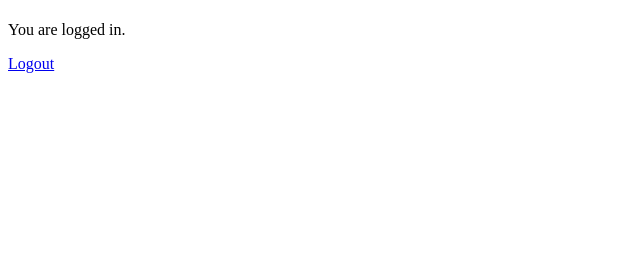
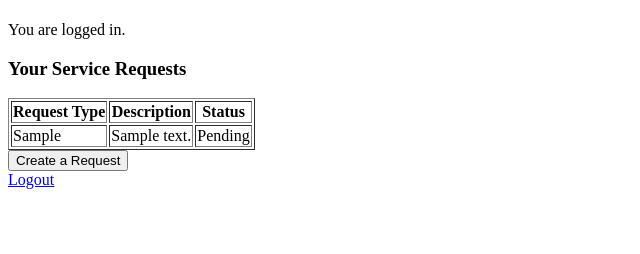
Before and after one commit to HunterKs/gas-utility-backend, a Django app: template gas_utility/service_requests/templates/home.html in a window 1280 px wide. Shown: the part 46-300 px from the top of the page, without its empty margins (0-640 px from the left). Run offline with Django 5.2, Linux system fonts and the light colour scheme; the template is opened without the code that fills it: values that come from a table or form of the project are taken from there, others are empty; tables that the repository leaves empty hold one stand-in row (values such as "Sample post").

Commit message:
requests

```diff
--- /dev/null
+++ b/gas_utility/service_requests/forms.py
@@ -0,0 +1,12 @@
+from django import forms
+from .models import ServiceRequest
+
+class ServiceRequestForm(forms.ModelForm):
+    class Meta:
+        model = ServiceRequest
+        fields = ["request_type", "description", "attachment"]  # Status is NOT editable
+
+    def __init__(self, *args, **kwargs):
+        super(ServiceRequestForm, self).__init__(*args, **kwargs)
+        self.fields["request_type"].widget.attrs.update({"placeholder": "Enter request type"})
+        self.fields["description"].widget.attrs.update({"placeholder": "Describe the issue"})
--- a/gas_utility/service_requests/templates/home.html
+++ b/gas_utility/service_requests/templates/home.html
@@ -4,10 +4,73 @@
     <meta charset="UTF-8">
     <meta name="viewport" content="width=device-width, initial-scale=1.0">
     <title>Home</title>
+    <script>
+        function toggleForm() {
+            var formDiv = document.getElementById("requestForm");
+            if (formDiv.style.display === "none") {
+                formDiv.style.display = "block";
+            } else {
+                formDiv.style.display = "none";
+            }
+        }
+    </script>
 </head>
 <body>
     <h2>Welcome, {{ user.username }}!</h2>
     <p>You are logged in.</p>
+
+    <h3>Your Service Requests</h3>
+
+    <!-- Table for Service Requests -->
+    <table border="1">
+        <tr>
+            <th>Request Type</th>
+            <th>Description</th>
+            <th>Status</th>
+            {% if is_coordinator %}
+            <th>Actions</th>
+            {% endif %}
+        </tr>
+        {% for request in service_requests %}
+        <tr>
+            <td>{{ request.request_type }}</td>
+            <td>{{ request.description }}</td>
+            <td>{{ request.status }}</td>
+            {% if is_coordinator %}
+            <td>
+                <form method="POST" action="{% url 'update_status' request.id %}">
+                    {% csrf_token %}
+                    <select name="status">
+                        <option value="Pending" {% if request.status == "Pending" %}selected{% endif %}>Pending</option>
+                        <option value="In Progress" {% if request.status == "In Progress" %}selected{% endif %}>In Progress</option>
+                        <option value="Resolved" {% if request.status == "Resolved" %}selected{% endif %}>Resolved</option>
+                    </select>
+                    <button type="submit">Update</button>
+                </form>
+            </td>
+            {% endif %}
+        </tr>
+        {% empty %}
+        <tr>
+            <td colspan="{% if is_coordinator %}4{% else %}3{% endif %}">No service requests found.</td>
+        </tr>
+        {% endfor %}
+    </table>
+
+    <!-- Create Request Button -->
+    <button onclick="toggleForm()">Create a Request</button>
+
+    <!-- Service Request Form (Initially Hidden) -->
+    <div id="requestForm" style="display: none;">
+        <h3>Submit a Service Request</h3>
+        <form method="POST" enctype="multipart/form-data">
+            {% csrf_token %}
+            {{ form.as_p }}
+            <button type="submit">Submit Request</button>
+        </form>
+    </div>
+
+    <br>
     <a href="{% url 'logout' %}">Logout</a>
 </body>
 </html>
--- a/gas_utility/service_requests/urls.py
+++ b/gas_utility/service_requests/urls.py
@@ -1,6 +1,6 @@
 from django.urls import path, include
 from rest_framework.routers import DefaultRouter
-from .views import ServiceRequestViewSet, login_view, logout_view, home_view
+from .views import ServiceRequestViewSet, login_view, logout_view, home_view, update_request_status
 # from . import views
 
 router = DefaultRouter()
@@ -11,4 +11,5 @@ urlpatterns = [
      path('home/', home_view, name='home'),
     path('logout/', logout_view, name='logout'),
     path('api/', include(router.urls)),  # API endpoints
+    path('update-request-status/<int:request_id>/', update_request_status, name='update_request_status'),
 ]
```
Also changed, not shown: gas_utility/service_requests/views.py (+58 -2 lines), gas_utility/attachments/bill.jpg (added), gas_utility/attachments/bill_D1hRK9D.jpg (added), gas_utility/attachments/bill_QLdRP13.jpg (added).
